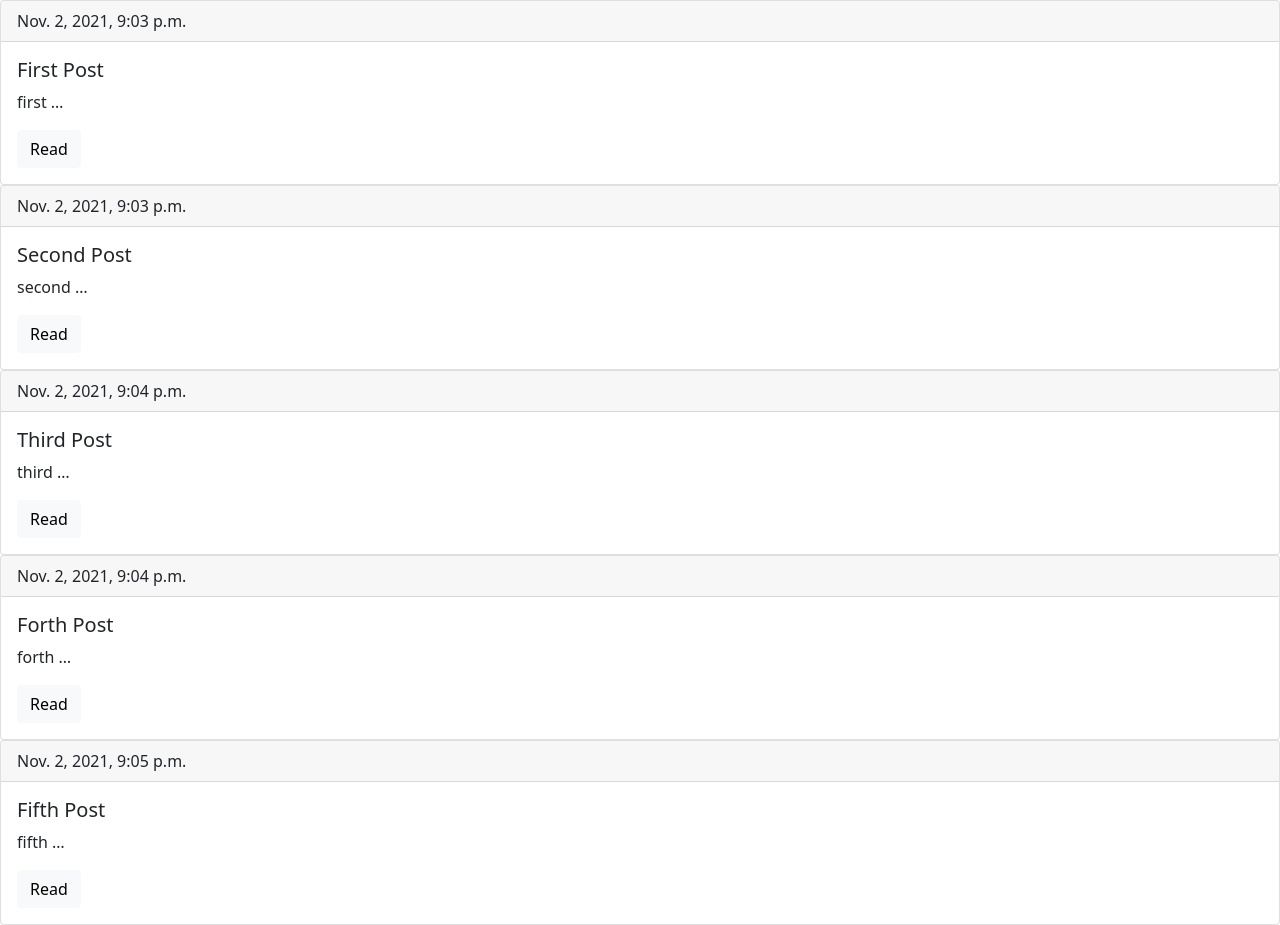
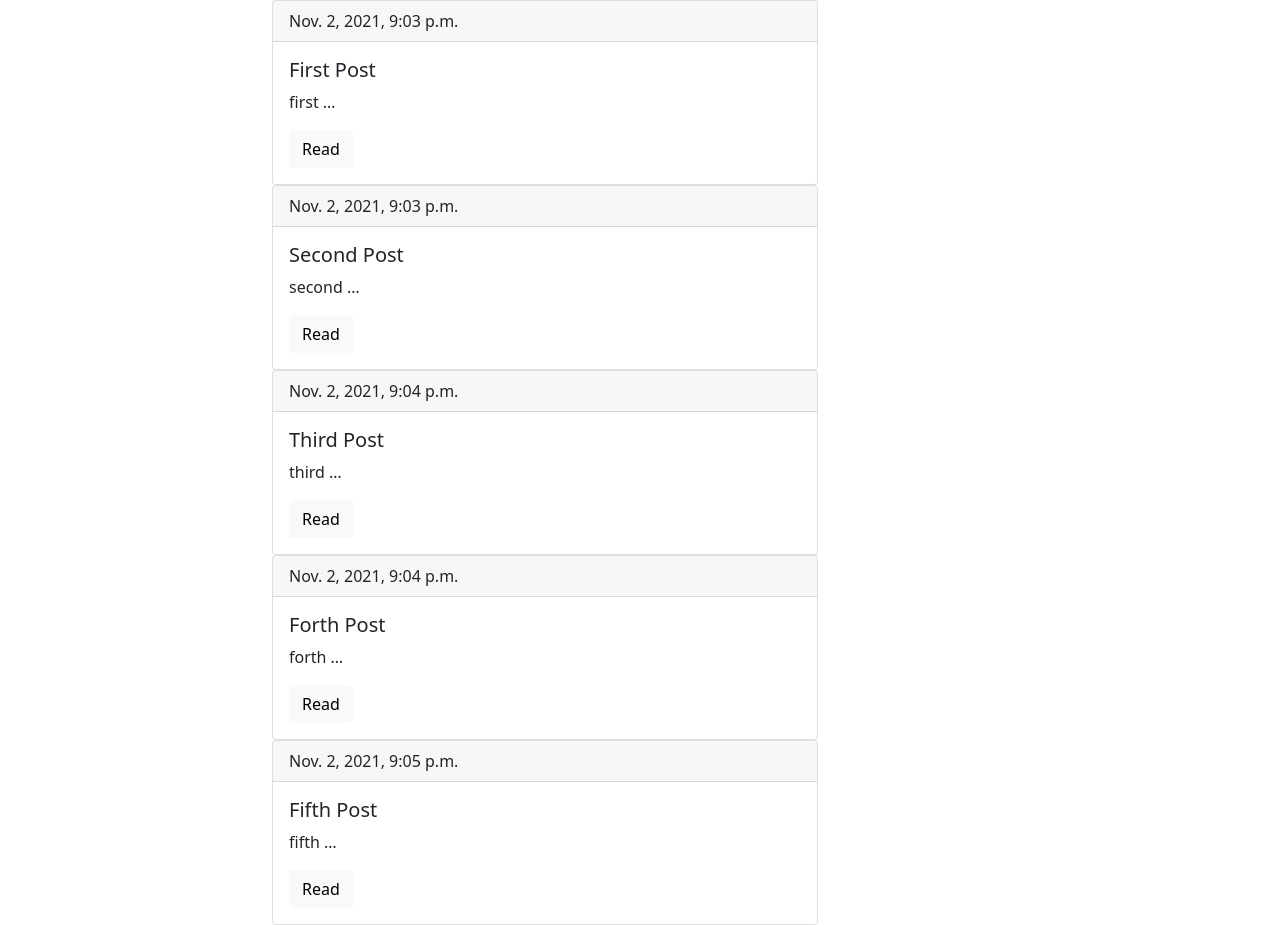
Before and after one commit to Utugoed/blogengine, a Django app: page /blog/ in a window 1280 px wide. Shown: the part 54-979 px from the top of the page. Run offline with Django 3.2, Linux system fonts and the light colour scheme; data comes from the database, SQL or seed files in the repository.

Commit message:
Oleg Molchanov's YouTube Course

```diff
--- a/blog/templates/blog/base_blog.html
+++ b/blog/templates/blog/base_blog.html
@@ -17,10 +17,13 @@
       </form>
       </nav>
 
-    {% block content %}
-      There is no any content
-    {% endblock %}
+    <div class="container">
+      <div class="row">
+        <div class="col-6 offset-md-2">
+          {% block content %}
+            There is no any content
+          {% endblock %}
 
-    </body>
+          </body>
 
   </html>
```
